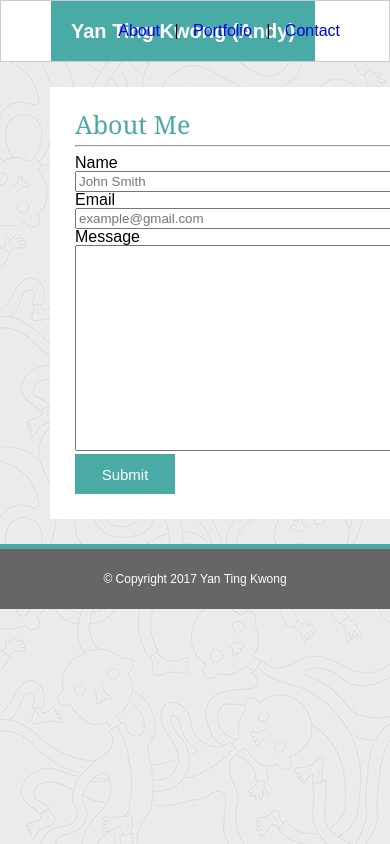
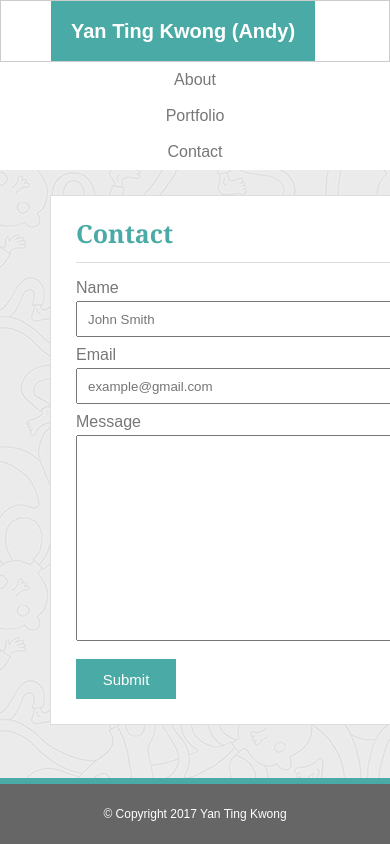
Before and after one commit to yankwong/Basic-Portfolio, a plain HTML site: page contact.html in a window 390 px wide. Shown: the top 844 px of the page. Drawn offline with nearby package versions, Linux system fonts and the light colour scheme.

Commit message:
assets update and minor style adjustment

```diff
--- a/assets/css/style.css
+++ b/assets/css/style.css
@@ -2,12 +2,25 @@ body {
 	background: url('../images/ignasi_pattern_s.png');
 	font-family: 'Arial', 'Helvetica Neue', Helvetica, sans-serif;
 	display: flex;
+	display: -webkit-box;  /* OLD - iOS 6-, Safari 3.1-6, BB7 */
+  	display: -ms-flexbox;  /* TWEENER - IE 10 */
+  	display: -webkit-flex; /* NEW - Safari 6.1+. iOS 7.1+, BB10 */
 	flex-direction: column;
+	height: 100vh;
 }
 
 h1, h2, h3, h4 {
 	font-family: 'Georgia', Times, Times New Roman, serif;
 	color: #4aaaa5;
+	font-weight: bold;
+}
+
+h1 {
+	font-size: 25px;
+}
+
+h2 {
+	font-size: 20px;
 }
 
 p {
@@ -15,13 +28,16 @@ p {
 	margin-bottom: 20px;
 }
 
+hr {
+	margin: 25px 0;
 
-h1 {
-	font-size: 25px;
-}
+    display: block;
+    height: 1px;
+    border: 0;
+    border-top: 1px solid #dddddd;
+    margin: 1em 0;
+    padding: 0;
 
-h2 {
-	font-size: 17px;
 }
 
 header {
@@ -29,10 +45,7 @@ header {
 	background-color: #fff;
 	height: 60px;
 	line-height: 60px;
-	display: flex;
-	align-item: center;
 	padding: 0 50px;
-	flex: 1 0 auto;
 }
 
 header::after {
@@ -44,7 +57,6 @@ header::after {
 .site-logo {
 	float: left;
 	color: #fff;
-	background-color: #4aaaa5;
 	height: 60px;
     text-align: center;
     padding: 0 20px;
@@ -55,15 +67,45 @@ header::after {
 .main-nav {
 	position: absolute;
 	right: 50px;
+	display: none;
 }
+
+.mobile-nav {
+	display: block;
+	width: 100%;
+	text-align: center;
+}
+.mobile-nav li  {
+	display: block;
+	list-style: none;
+	padding: 10px 0;
+}
+
+
+@media(min-width: 768px) {
+	.main-nav {
+		display: block;
+	}
+	.mobile-nav {
+		display: none;
+	}
+}
+
 
 .main-nav li {
 	display: inline;
 	list-style: none;
 }
 
-.main-nav li a {
+.main-nav li a, .mobile-nav li a {
 	text-decoration: none;
+	color: #777777;
+	padding: 5px;
+}
+
+.main-nav li a:hover {
+	background-color: #4aaaa5;
+	color: #fff;
 }
 
 .main-nav li + li:before {
@@ -73,7 +115,6 @@ header::after {
 
 .main-container {
 	flex: 1 0 auto;
-	/*border: 1px solid #dddddd;*/
 	width: 960px;
 	padding: 0 50px;
 	margin: 25px 0;
@@ -85,9 +126,10 @@ header::after {
 }
 
 .left-column {
-	width: 600px;
+	width: 598px;
 	padding: 25px;
 	float: left;
+	border: 1px solid #dddddd;
 }
 
 .profile-picture img {
@@ -98,13 +140,26 @@ header::after {
 
 .right-column {
 	float: right;
-	width: 220px;
+	width: 218px;
 	text-align: center;
 	padding: 25px;
+	border: 1px solid #dddddd;
+}
+
+.right-column hr {
+
+}
+
+.right-column a {
+	text-decoration: none;
 }
 
 .white-bkg {
 	background-color: #fff;
+}
+
+.tael-bkg {
+	background-color: #4aaaa5;
 }
 
 .social-icon {
@@ -114,7 +169,7 @@ header::after {
 }
 
 footer {
-	border-top: 5px solid #4aaaa5;
+	border-top: 6px solid #4aaaa5;
 	background-color: #666666;
 	color: #fff;
 	text-align: center;
@@ -127,12 +182,19 @@ footer {
 /* Contact Page */
 span.label {
 	display: block;
+	color: #777777;
+	margin: 10px 0 5px 0;
 }
 input, textarea {
-	width: 100%;
+	width: 97%;
+	padding-left: 10px;
+}
+input {
+	height: 30px;
 }
 textarea {
 	min-height: 200px;
+	margin-bottom: 15px;
 }
 .submit-btn {
 	background-color: #4aaaa5;
@@ -142,6 +204,10 @@ textarea {
 	width: 100px;
 	height: 40px;
 	font-size: 15px;
+	cursor: pointer;
+}
+.submit-btn:hover {
+	background-color: #377F7C;
 }
 
 
@@ -154,23 +220,26 @@ textarea {
 	background-repeat: no-repeat;
 	background-size: cover;
 }
+
 .port-block.odd {
 	float:left;
 }
+
 .port-block.even {
 	float: right;
 }
+
 .port-block.even::after {
 	content: "";
 	display: block;
 	clear: both;
 }
+
 .port-block span.label {
 	position: absolute;
 	width: 100%;
 	height: 50px;
-	color: white;
-	background-color: #4aaaa5;
+	color: #fff;
 	bottom: 5px;
 	text-align: center;
 	line-height: 50px;
--- a/contact.html
+++ b/contact.html
@@ -1,5 +1,5 @@
 <!DOCTYPE html>
-<html>
+<html lang="en">
 	<head>
 		<title>Andy's Portfolio</title>
 		<link rel="shortcut icon" href="favicon.png" type="image/x-icon" />
@@ -8,7 +8,7 @@
 	</head>
 	<body>
 		<header class="white-bkg">
-			<div class="site-logo">Yan Ting Kwong (Andy)</div>
+			<div class="site-logo tael-bkg">Yan Ting Kwong (Andy)</div>
 			<div class="main-nav">
 				<ul>
 					<li><a href="index.html">About</a></li>
@@ -17,17 +17,17 @@
 				</ul>
 			</div>
 		</header>
-
-<!-- TODO
-1) tinyPNG
-2) responsive.css
-3) 508
-4) console.log inspector only codes
--->
+		<div class="mobile-nav white-bkg">
+			<ul>
+				<li><a href="index.html">About</a></li>
+				<li><a href="portfolio.html">Portfolio</a></li>
+				<li><a href="contact.html">Contact</a></li>
+			</ul>
+		</div>
 
 		<div class="main-container">
 			<div class="left-column white-bkg">
-				<h1>About Me</h1>
+				<h1>Contact</h1>
 				<hr>
 
 				<form>
@@ -45,11 +45,11 @@
 			<div class="right-column white-bkg">
 				<h2>Connect with Me</h2>
 				<hr>
-				<a href="#" target="_blank">
+				<a href="https://github.com/yankwong" target="_blank">
 					<img class="social-icon github" src="assets/images/github.png" alt="github logo">
 				</a>
-				<a href="#" target="_blank"><img class="social-icon github" src="assets/images/linkedin.png" alt="linkedin logo"></a>
-				<a href="#" target="_blank"><img class="social-icon github" src="assets/images/stackoverflow.png" alt="stackoverflow logo"></a>
+				<a href="https://www.linkedin.com/in/yan-ting-kwong-ab93bba4/" target="_blank"><img class="social-icon github" src="assets/images/linkedin.png" alt="linkedin logo"></a>
+				<a href="https://stackoverflow.com/users/8320968/andy-k" target="_blank"><img class="social-icon github" src="assets/images/stackoverflow.png" alt="stackoverflow logo"></a>
 
 			</div>
 		</div>
```
Also changed, not shown: index.html (+12 -12 lines), portfolio.html (+17 -10 lines), assets/images/linkedin.png.
